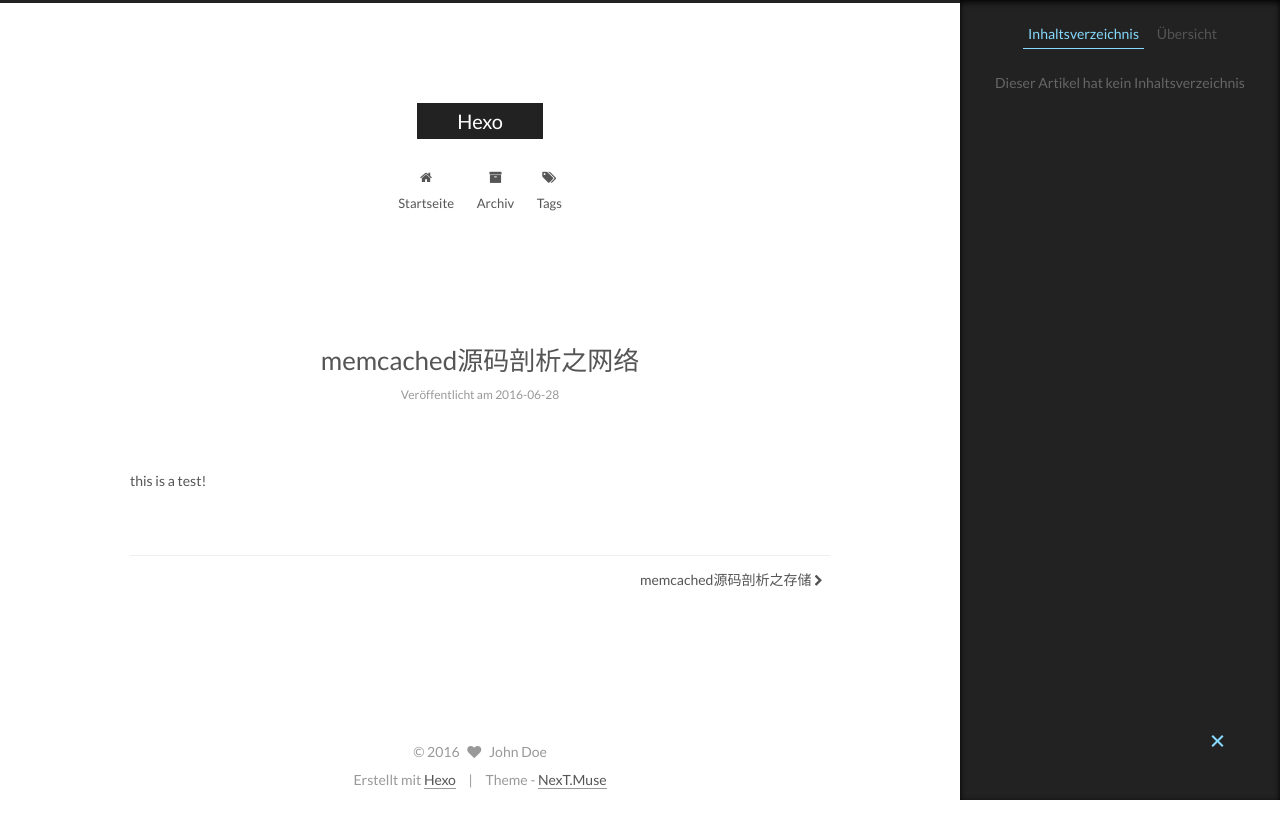
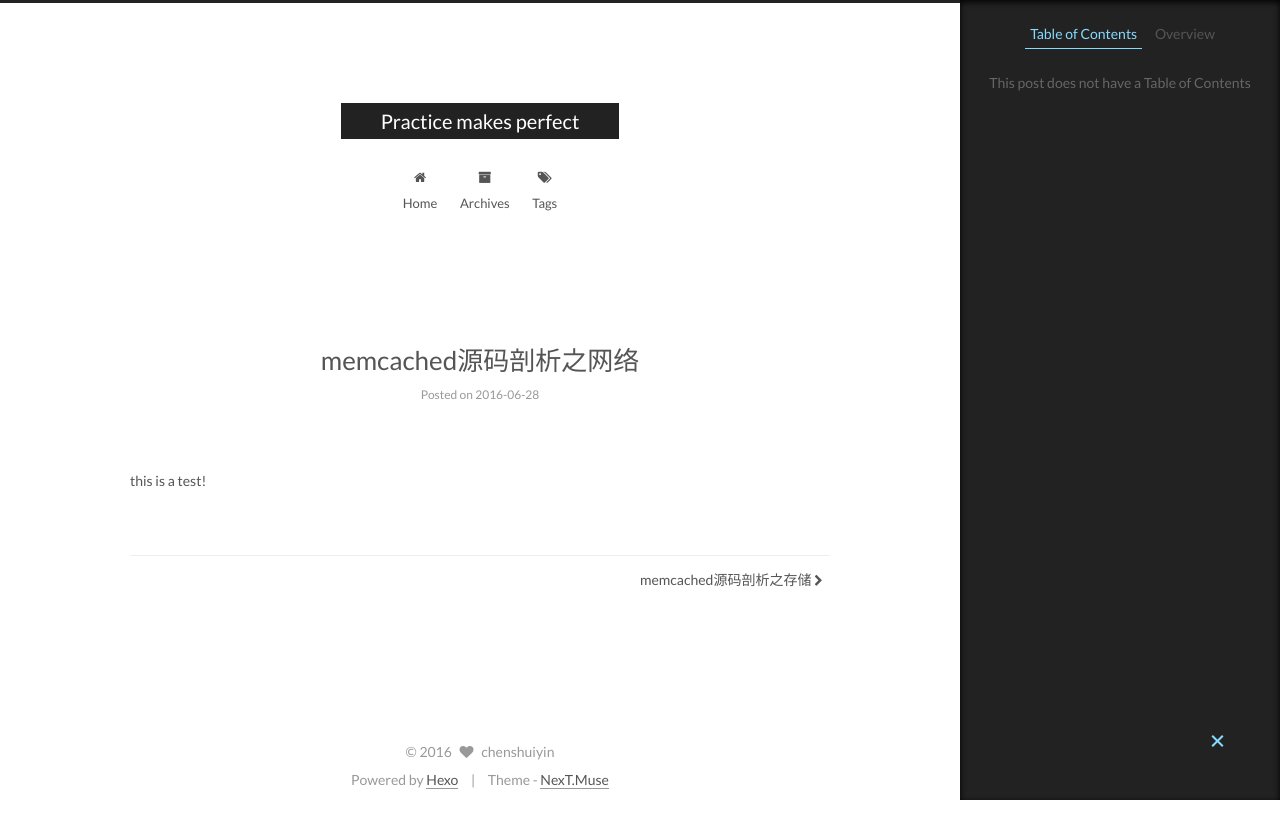
Before and after one commit to chenshuiyin/chenshuiyin.github.io, a plain HTML site: page 2016/06/28/memcached源码剖析之网络/index.html in a window 1280 px wide. Both pictures are taken after a click on the element 1217 px from the left and 742 px from the top of the page. Drawn offline with Linux system fonts and the light colour scheme.

Commit message:
Site updated: 2016-06-28 00:15:14

```diff
--- a/2016/06/28/memcached源码剖析之网络/index.html
+++ b/2016/06/28/memcached源码剖析之网络/index.html
@@ -88,7 +88,7 @@
 <meta property="og:type" content="article">
 <meta property="og:title" content="memcached源码剖析之网络">
 <meta property="og:url" content="http://yoursite.com/2016/06/28/memcached源码剖析之网络/index.html">
-<meta property="og:site_name" content="Hexo">
+<meta property="og:site_name" content="Practice makes perfect">
 <meta property="og:description" content="this is a test!">
 <meta property="og:updated_time" content="2016-06-27T16:03:44.000Z">
 <meta name="twitter:card" content="summary">
@@ -116,7 +116,7 @@
 
   <link rel="canonical" href="http://yoursite.com/2016/06/28/memcached源码剖析之网络/"/>
 
-  <title> memcached源码剖析之网络 | Hexo </title>
+  <title> memcached源码剖析之网络 | Practice makes perfect </title>
 </head>
 
 <body itemscope itemtype="http://schema.org/WebPage" lang="">
@@ -147,7 +147,7 @@
   <div class="custom-logo-site-title">
     <a href="/"  class="brand" rel="start">
       <span class="logo-line-before"><i></i></span>
-      <span class="site-title">Hexo</span>
+      <span class="site-title">Practice makes perfect</span>
       <span class="logo-line-after"><i></i></span>
     </a>
   </div>
@@ -174,7 +174,7 @@
 
               <i class="menu-item-icon fa fa-fw fa-home"></i> <br />
 
-            Startseite
+            Home
           </a>
         </li>
 
@@ -184,7 +184,7 @@
 
               <i class="menu-item-icon fa fa-fw fa-archive"></i> <br />
 
-            Archiv
+            Archives
           </a>
         </li>
 
@@ -247,7 +247,7 @@
             <span class="post-meta-item-icon">
               <i class="fa fa-calendar-o"></i>
             </span>
-            <span class="post-meta-item-text">Veröffentlicht am</span>
+            <span class="post-meta-item-text">Posted on</span>
             <time itemprop="dateCreated" datetime="2016-06-28T00:03:20+08:00" content="2016-06-28">
               2016-06-28
             </time>
@@ -356,10 +356,10 @@
 
         <ul class="sidebar-nav motion-element">
           <li class="sidebar-nav-toc sidebar-nav-active" data-target="post-toc-wrap" >
-            Inhaltsverzeichnis
+            Table of Contents
           </li>
           <li class="sidebar-nav-overview" data-target="site-overview">
-            Übersicht
+            Overview
           </li>
         </ul>
 
@@ -368,15 +368,15 @@
         <div class="site-author motion-element" itemprop="author" itemscope itemtype="http://schema.org/Person">
           <img class="site-author-image" itemprop="image"
                src="/images/avatar.gif"
-               alt="John Doe" />
-          <p class="site-author-name" itemprop="name">John Doe</p>
+               alt="chenshuiyin" />
+          <p class="site-author-name" itemprop="name">chenshuiyin</p>
           <p class="site-description motion-element" itemprop="description"></p>
         </div>
         <nav class="site-state motion-element">
           <div class="site-state-item site-state-posts">
             <a href="/archives">
               <span class="site-state-item-count">2</span>
-              <span class="site-state-item-name">Artikel</span>
+              <span class="site-state-item-name">posts</span>
             </a>
           </div>
 
@@ -407,7 +407,7 @@
 
 
 
-              <p class="post-toc-empty">Dieser Artikel hat kein Inhaltsverzeichnis</p>
+              <p class="post-toc-empty">This post does not have a Table of Contents</p>
 
           </div>
         </section>
@@ -430,11 +430,11 @@
   <span class="with-love">
     <i class="fa fa-heart"></i>
   </span>
-  <span class="author" itemprop="copyrightHolder">John Doe</span>
+  <span class="author" itemprop="copyrightHolder">chenshuiyin</span>
 </div>
 
 <div class="powered-by">
-  Erstellt mit  <a class="theme-link" href="http://hexo.io">Hexo</a>
+  Powered by <a class="theme-link" href="http://hexo.io">Hexo</a>
 </div>
 
 <div class="theme-info">
--- a/css/main.css
+++ b/css/main.css
@@ -1548,7 +1548,7 @@ pre .javascript .function {
   width: 4px;
   height: 4px;
   border-radius: 50%;
-  background: #f7142f;
+  background: #ffe9ff;
 }
 .links-of-blogroll {
   font-size: 13px;
```
Also changed, not shown: 2016/06/28/memcached源码剖析之存储/index.html (+14 -14 lines), archives/2016/06/index.html (+13 -13 lines), archives/2016/index.html (+13 -13 lines), archives/index.html (+13 -13 lines), index.html (+14 -14 lines).
